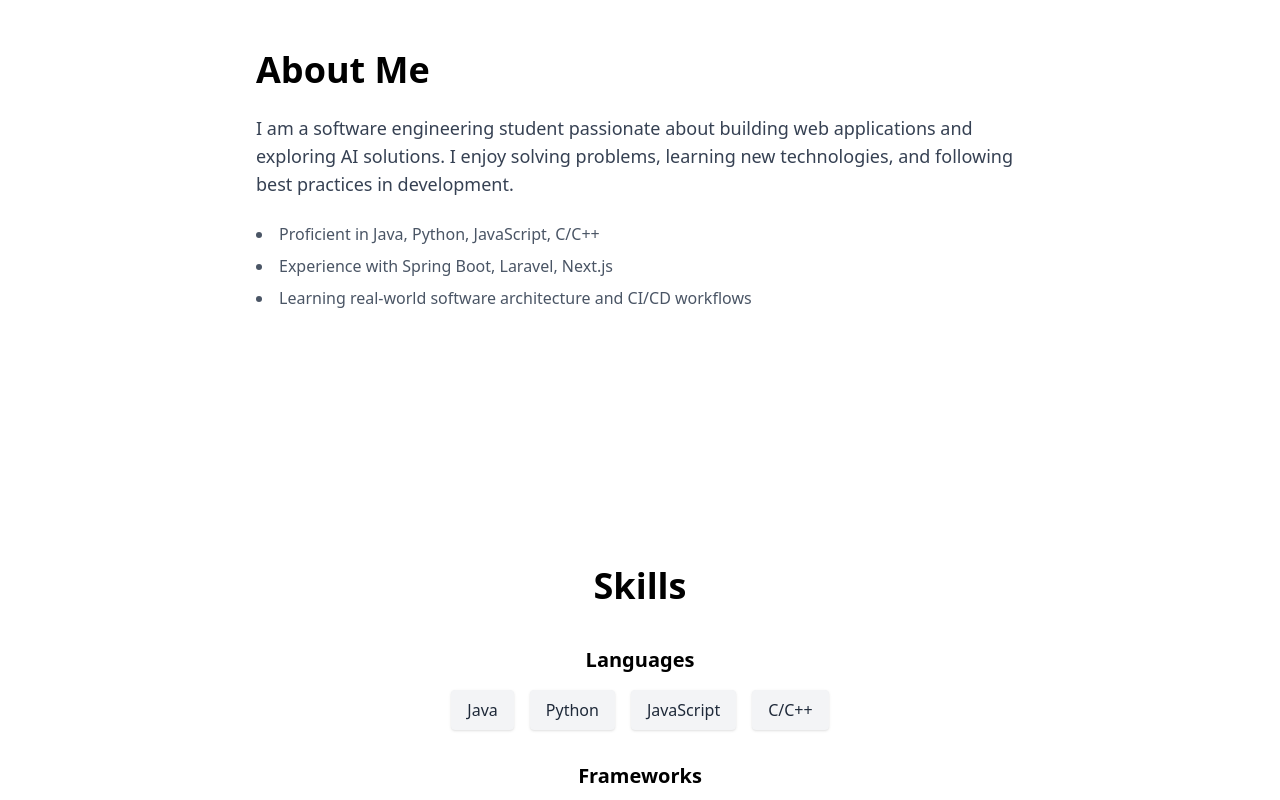
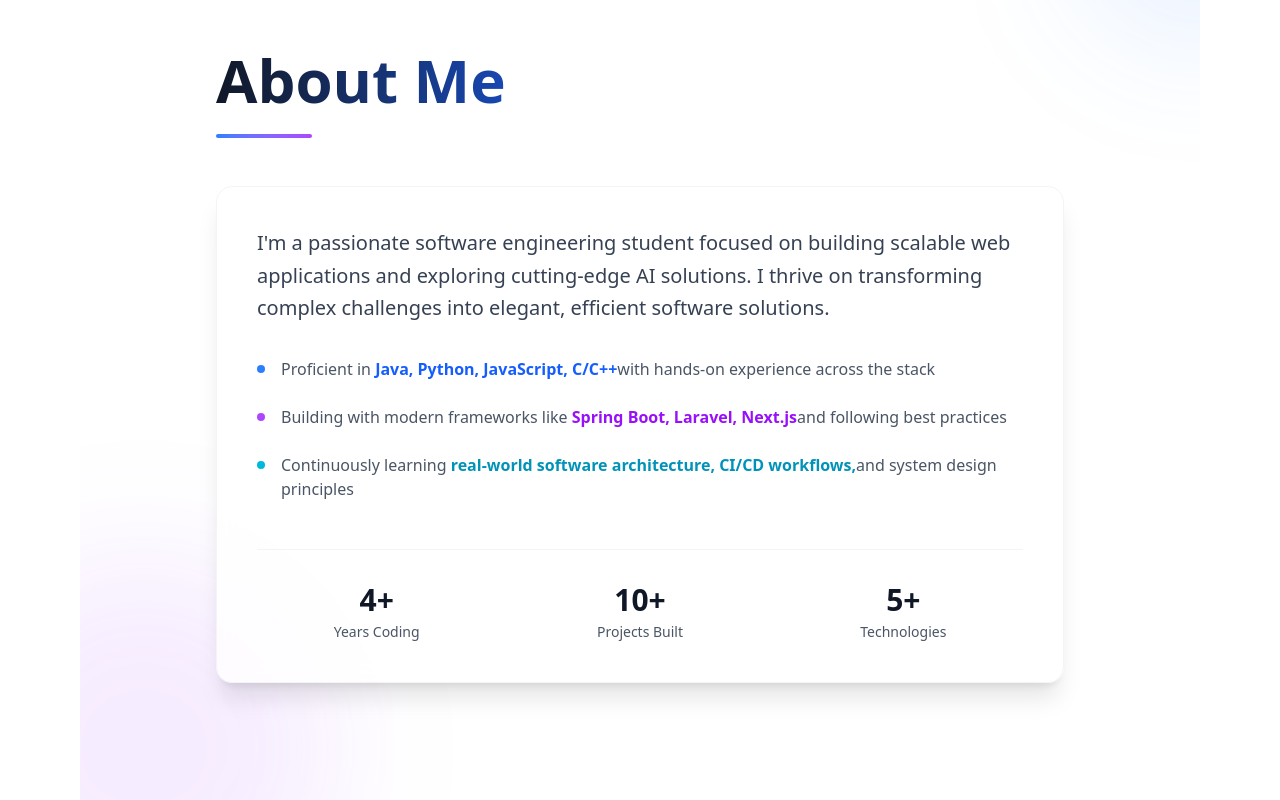
Before and after one commit to youtinid2930/youssef-tinid-portfolio, a Next.js app: page / in a window 1280 px wide. Shown: the part 640-1440 px from the top of the page. Built offline with nearby package versions, Linux system fonts and the light colour scheme.

Commit message:
refactor: About me Design

```diff
--- a/components/sections/About.tsx
+++ b/components/sections/About.tsx
@@ -1,17 +1,71 @@
 export default function About() {
   return (
-    <section id="about" className="py-32">
-      <div className="text-center md:text-left max-w-3xl mx-auto">
-        <h2 className="text-4xl font-bold mb-6">About Me</h2>
-        <p className="text-lg text-gray-700 mb-6">
-          I am a software engineering student passionate about building web applications and exploring AI solutions.
-          I enjoy solving problems, learning new technologies, and following best practices in development.
-        </p>
-        <ul className="text-gray-600 list-disc list-inside space-y-2">
-          <li>Proficient in Java, Python, JavaScript, C/C++</li>
-          <li>Experience with Spring Boot, Laravel, Next.js</li>
-          <li>Learning real-world software architecture and CI/CD workflows</li>
-        </ul>
+    <section id="about" className="py-24 md:py-32 relative overflow-hidden">
+      {/* Background accent */}
+      <div className="absolute top-0 right-0 w-64 h-64 bg-blue-500/10 rounded-full blur-3xl -translate-y-32 translate-x-32"></div>
+      <div className="absolute bottom-0 left-0 w-96 h-96 bg-purple-500/10 rounded-full blur-3xl translate-y-32 -translate-x-32"></div>
+
+      <div className="relative max-w-4xl mx-auto px-6">
+        <div className="text-center md:text-left">
+          {/* Title with gradient underline */}
+          <div className="mb-12">
+            <h2 className="text-5xl md:text-6xl font-bold mb-6 bg-gradient-to-r from-gray-900 via-blue-600 to-purple-600 bg-clip-text text-transparent">
+              About Me
+            </h2>
+            <div className="w-24 h-1 bg-gradient-to-r from-blue-500 to-purple-500 mx-auto md:mx-0 rounded-full"></div>
+          </div>
+
+          {/* Content with card styling */}
+          <div className="bg-white/80 backdrop-blur-sm border border-gray-100 rounded-2xl p-8 md:p-10 shadow-xl">
+            <p className="text-xl text-gray-700 mb-8 leading-relaxed">
+              I'm a passionate software engineering student focused on building scalable web applications
+              and exploring cutting-edge AI solutions. I thrive on transforming complex challenges into
+              elegant, efficient software solutions.
+            </p>
+
+            <div className="space-y-6">
+              <div className="flex items-start space-x-4">
+                <div className="w-2 h-2 bg-blue-500 rounded-full mt-2"></div>
+                <p className="text-gray-600 flex-1">
+                  Proficient in <span className="font-semibold text-blue-600">Java, Python, JavaScript, C/C++</span>
+                  with hands-on experience across the stack
+                </p>
+              </div>
+
+              <div className="flex items-start space-x-4">
+                <div className="w-2 h-2 bg-purple-500 rounded-full mt-2"></div>
+                <p className="text-gray-600 flex-1">
+                  Building with modern frameworks like <span className="font-semibold text-purple-600">Spring Boot, Laravel, Next.js</span>
+                  and following best practices
+                </p>
+              </div>
+
+              <div className="flex items-start space-x-4">
+                <div className="w-2 h-2 bg-cyan-500 rounded-full mt-2"></div>
+                <p className="text-gray-600 flex-1">
+                  Continuously learning <span className="font-semibold text-cyan-600">real-world software architecture, CI/CD workflows,</span>
+                  and system design principles
+                </p>
+              </div>
+            </div>
+
+            {/* Stats */}
+            <div className="mt-12 pt-8 border-t border-gray-100 grid grid-cols-2 md:grid-cols-3 gap-6">
+              <div className="text-center">
+                <div className="text-3xl font-bold text-gray-900">4+</div>
+                <div className="text-gray-600 text-sm mt-1">Years Coding</div>
+              </div>
+              <div className="text-center">
+                <div className="text-3xl font-bold text-gray-900">10+</div>
+                <div className="text-gray-600 text-sm mt-1">Projects Built</div>
+              </div>
+              <div className="text-center col-span-2 md:col-span-1">
+                <div className="text-3xl font-bold text-gray-900">5+</div>
+                <div className="text-gray-600 text-sm mt-1">Technologies</div>
+              </div>
+            </div>
+          </div>
+        </div>
       </div>
     </section>
   );
```
